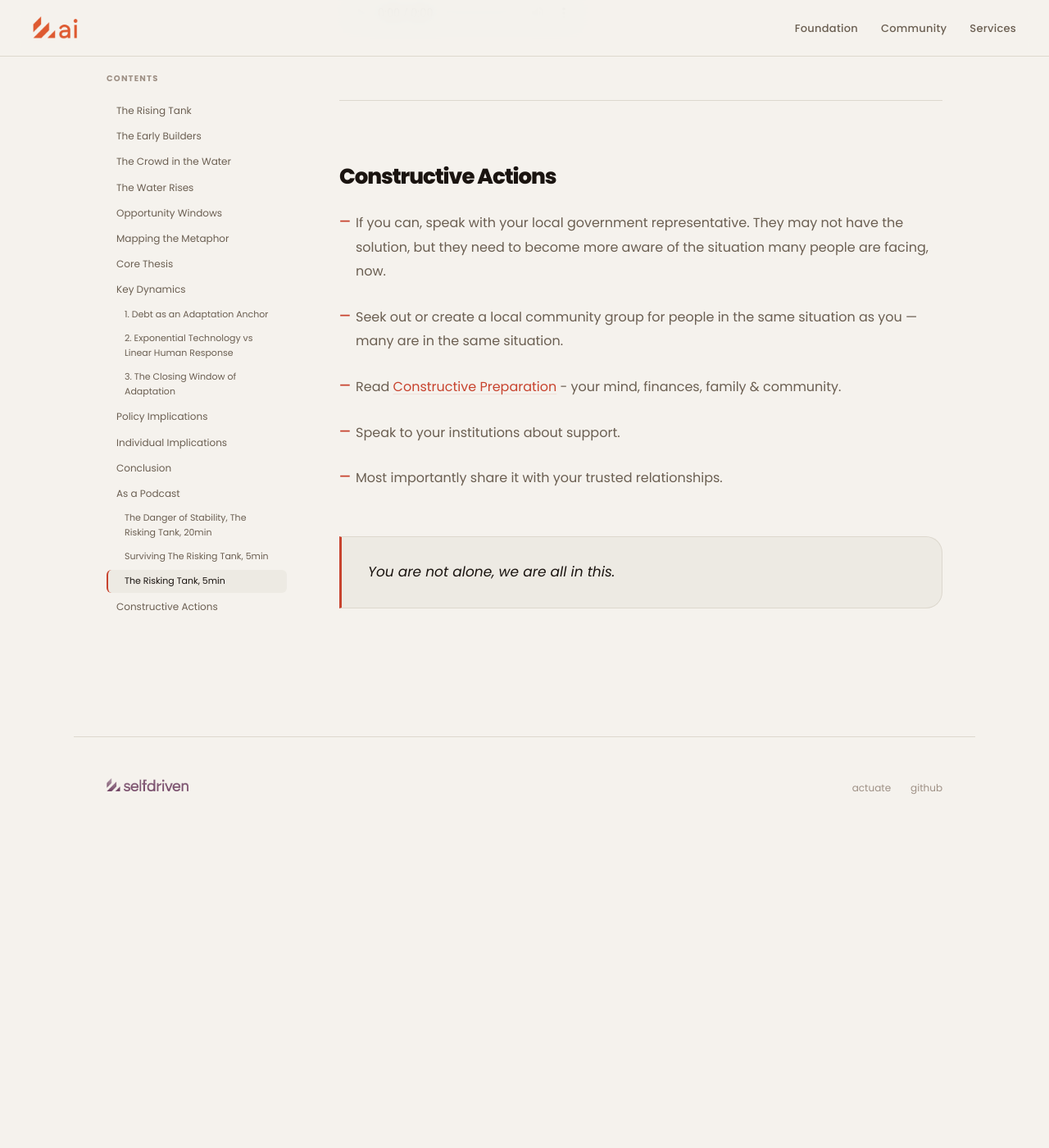
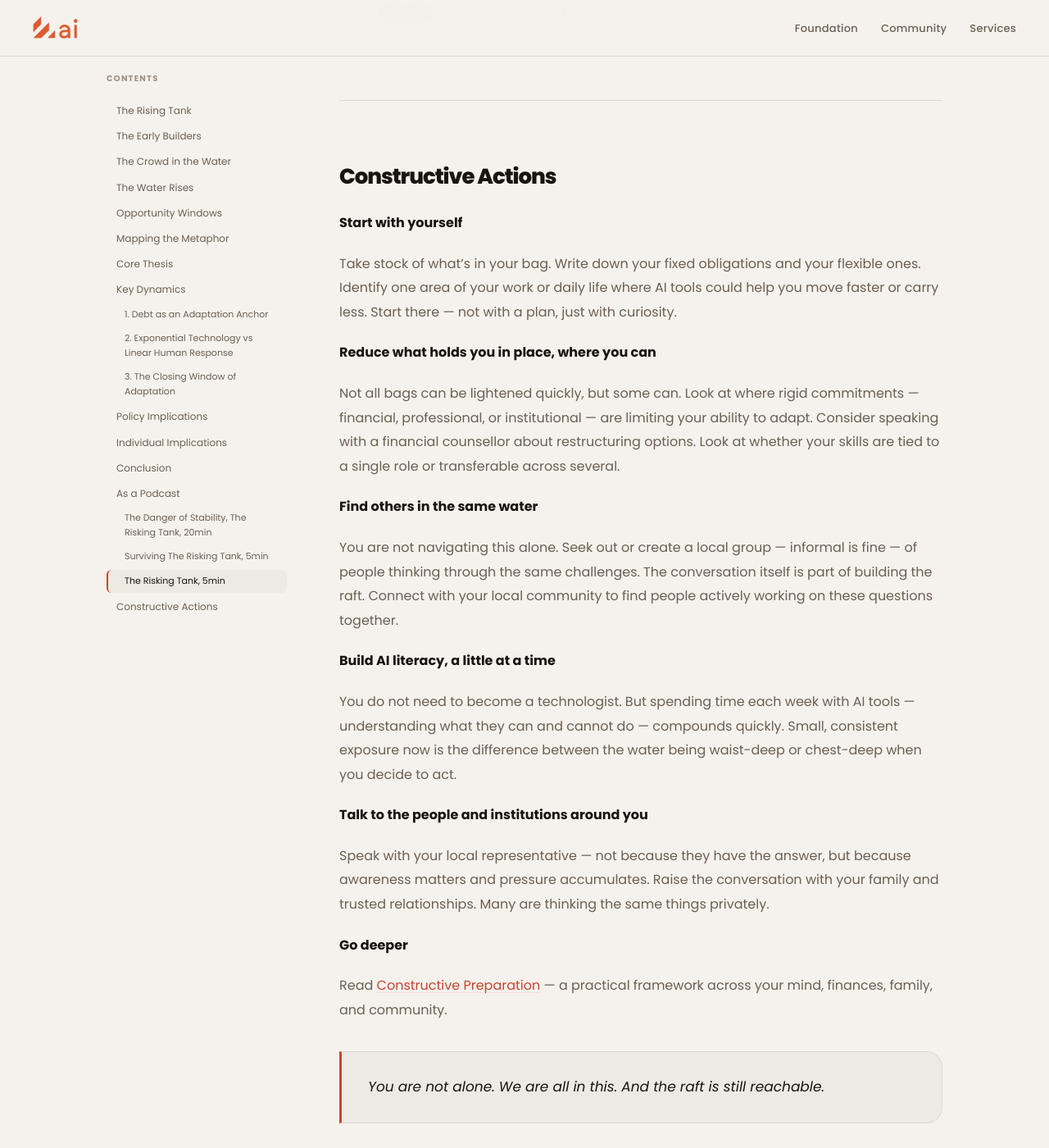
Before and after one commit to selfdriven-foundation/selfdriven-ai, a Jekyll site: the page built from docs/pages/research-the-rising-tank.md, in a window 1280 px wide and 1400 px high, scrolled down 7780 px. Shown: the whole window at 82% size. Built offline with Jekyll 4.4.1, drawn with Linux system fonts in a browser that asks for light colours; before the commit the page ends 8800 px from its top, so only the background shows below that.

Commit message:
Update research-the-rising-tank.md

```diff
--- a/docs/pages/research-the-rising-tank.md
+++ b/docs/pages/research-the-rising-tank.md
@@ -230,14 +230,28 @@ Whether societies rise with it depends on how quickly people can let go of what
 
 ## Constructive Actions
 
-- If you can, speak with your local government representative. They may not have the solution, but they need to become more aware of the situation many people are facing, now.
+**Start with yourself**
 
-- Seek out or create a local community group for people in the same situation as you — many are in the same situation.
+Take stock of what's in your bag. Write down your fixed obligations and your flexible ones. Identify one area of your work or daily life where AI tools could help you move faster or carry less. Start there — not with a plan, just with curiosity.
 
-- Read [Constructive Preparation](/research/constructive-preparation) - your mind, finances, family & community.
+**Reduce what holds you in place, where you can**
 
-- Speak to your institutions about support.
+Not all bags can be lightened quickly, but some can. Look at where rigid commitments — financial, professional, or institutional — are limiting your ability to adapt. Consider speaking with a financial counsellor about restructuring options. Look at whether your skills are tied to a single role or transferable across several.
 
-- Most importantly share it with your trusted relationships.
+**Find others in the same water**
 
-> You are not alone, we are all in this.
+You are not navigating this alone. Seek out or create a local group — informal is fine — of people thinking through the same challenges. The conversation itself is part of building the raft. Connect with your local community to find people actively working on these questions together.
+
+**Build AI literacy, a little at a time**
+
+You do not need to become a technologist. But spending time each week with AI tools — understanding what they can and cannot do — compounds quickly. Small, consistent exposure now is the difference between the water being waist-deep or chest-deep when you decide to act.
+
+**Talk to the people and institutions around you**
+
+Speak with your local representative — not because they have the answer, but because awareness matters and pressure accumulates. Raise the conversation with your family and trusted relationships. Many are thinking the same things privately.
+
+**Go deeper**
+
+Read [Constructive Preparation](https://www.selfdriven.ai/research/constructive-preparation) — a practical framework across your mind, finances, family, and community.
+
+> You are not alone. We are all in this. And the raft is still reachable.
```
